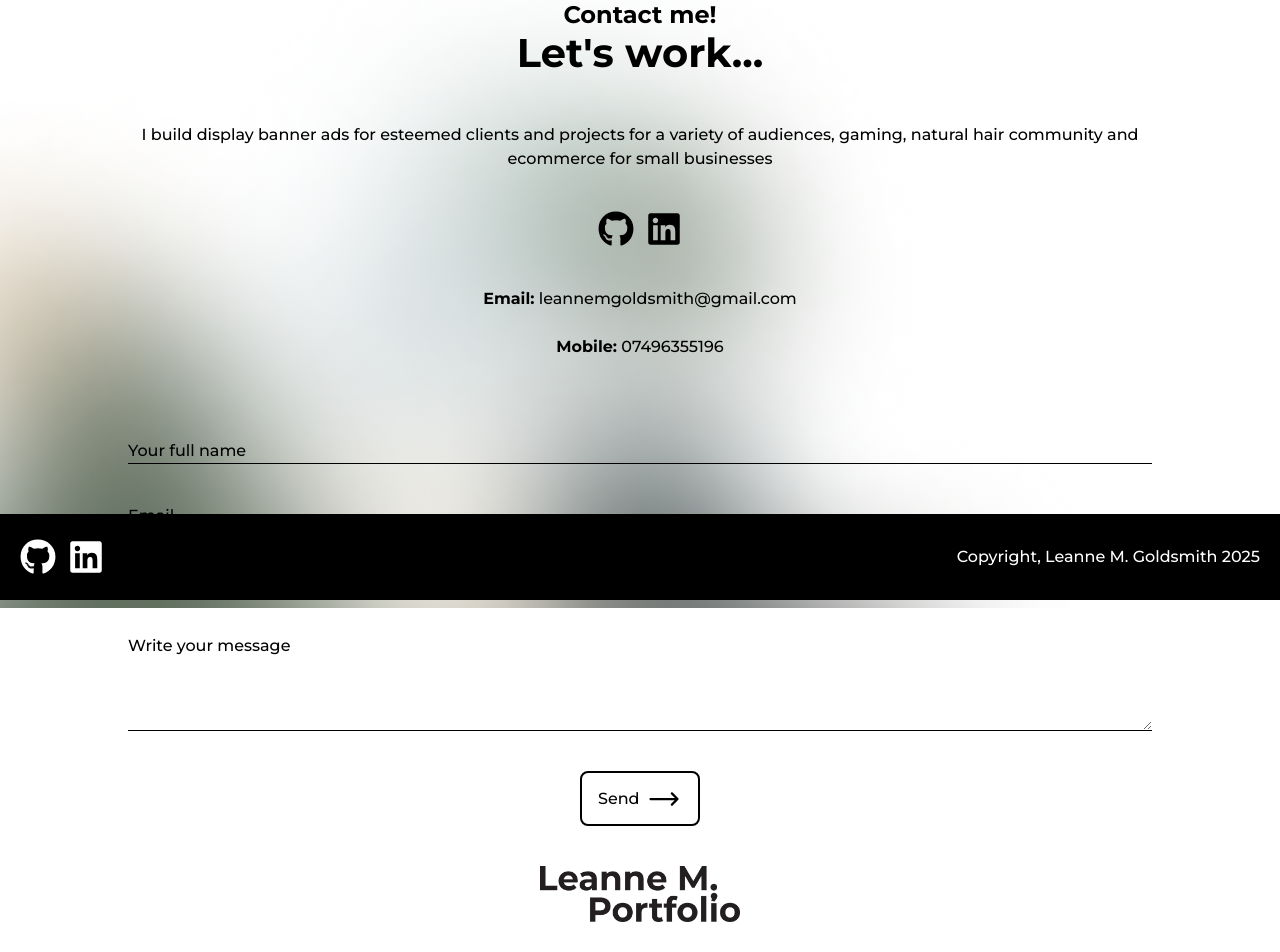
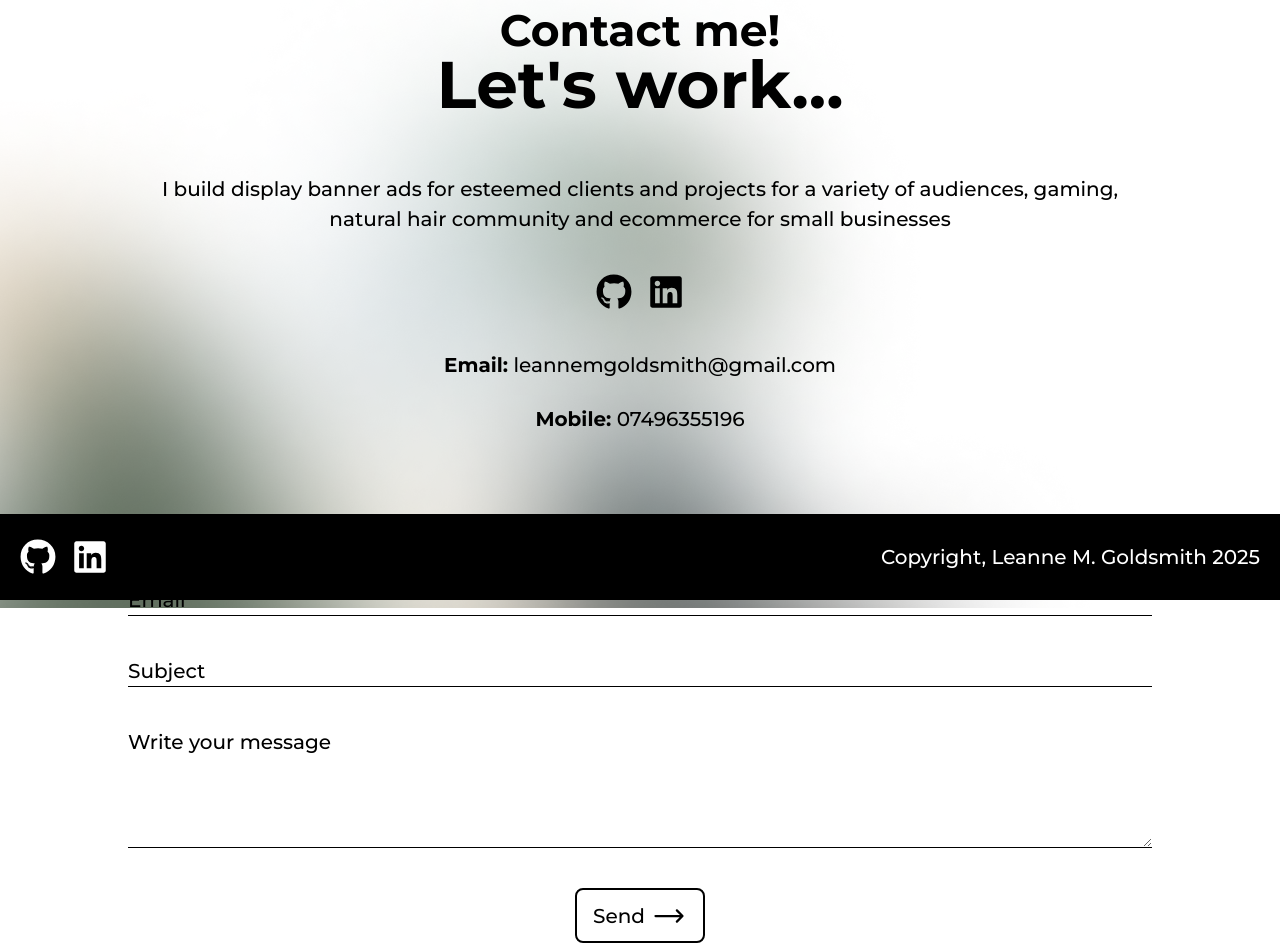
Before and after one commit to LeanneCodes/cybersecurity-portfolio, a Next.js app: page /contact in a window 1280 px wide. Shown: the part 200-1152 px from the top of the page. Built offline with nearby package versions, Linux system fonts and the light colour scheme.

Commit message:
resized up to 1280px xl

```diff
--- a/app/about/page.jsx
+++ b/app/about/page.jsx
@@ -7,7 +7,7 @@ import Labels from '@/components/Labels/Labels';
 
 const page = () => {
   return (
-    <div className='xxs:flex xxs:flex-col xxs:pr-0 flex pt-10 pr-48 pb-[86px]'>
+    <div className='xxs:flex xxs:flex-col xxs:pr-0 xxs:pb-0 lg:pt-20 flex pt-10 pr-48 pb-[86px]'>
         <div className='flex items-start flex-col w-1/2'>
             <Image
                 alt="Triangles with an image of Leanne"
@@ -15,11 +15,11 @@ const page = () => {
                 width={500}
                 height={500}
                 id="about_triangles"
-                className="xxs:hidden sm:block relative left-0 top-0"
+                className="xxs:hidden 2xl:block relative left-0 top-0"
             />
         </div>
         <div className='xxs:w-4/5 xxs:mx-auto flex flex-col justify-around items-start w-1/2'>
-            <div className='mb-10'>
+            <div className='mb-10 md:w-full md:flex md:justify-center'>
                 <Image
                     src={"/logo.png"}
                     alt="Logo"
--- a/app/contact/page.jsx
+++ b/app/contact/page.jsx
@@ -98,23 +98,23 @@ const Page = () => {
         <div className='xxs:flex xxs:flex-col xxs:px-0 xxs:pt-12 flex px-60 pt-36'>
             <div className='xxs:w-4/5 xxs:mx-auto xxs:mb-20 w-1/2'>
                 <div>
-                    <h1 className='xxs:text-[24px] xxs:text-center text-[36px] font-bold'>Contact me!</h1>
-                    <h2 className='xxs:text-[40px] xxs:text-center xxs:mt-[-10px] text-[62px] mt-[-25px] mb-10 font-bold'>Let's work...</h2>
+                    <h1 className='xxs:text-[24px] xxs:text-center md:text-[32px] lg:text-[44px] text-[36px] font-bold'>Contact me!</h1>
+                    <h2 className='xxs:text-[40px] xxs:text-center xxs:mt-[-10px] md:text-[52px] md:mt-[-18px] lg:text-[66px] lg:mt-[-28px] text-[62px] mt-[-25px] mb-10 font-bold'>Let's work...</h2>
 
-                    <p className='xxs:w-full xxs:text-center w-3/4 mb-10'>I build display banner ads for esteemed clients and projects for a variety of audiences, gaming, natural hair community and ecommerce for small businesses</p>
+                    <p className='xxs:w-full xxs:text-center lg:text-[20px] w-3/4 mb-10'>I build display banner ads for esteemed clients and projects for a variety of audiences, gaming, natural hair community and ecommerce for small businesses</p>
 
                     <div className='xxs:mb-10 xxs:flex xxs:justify-center'>
                         <ProfileLinks />
                     </div>
 
-                    <h3 className='xxs:text-center'><strong>Email:</strong> leannemgoldsmith@gmail.com</h3><br/>
-                    <h3 className='xxs:text-center'><strong>Mobile:</strong> 07496355196</h3>
+                    <h3 className='xxs:text-center lg:text-[20px]'><strong>Email:</strong> leannemgoldsmith@gmail.com</h3><br/>
+                    <h3 className='xxs:text-center lg:text-[20px]'><strong>Mobile:</strong> 07496355196</h3>
                 </div>
             </div>
 
             {/* Right Section with Form */}
             <div className="xxs:w-4/5 xxs:px-0 xxs:mx-auto w-1/2 px-16">
-                <form className="space-y-10" onSubmit={handleSubmit}>
+                <form className="space-y-10 lg:text-[20px]" onSubmit={handleSubmit}>
                 <div>
                     <input
                     type="text"
@@ -166,7 +166,7 @@ const Page = () => {
                 <div className="xxs:flex xxs:flex-col xxs:space-y-5 xxs:justify-between xxs:items-center xxs:pb-16 xs:space-y-10 flex justify-between">
                     <button
                     type="submit"
-                    className="group flex items-center justify-between w-[120px] h-[55px] btn border-2 border-black rounded-lg p-4 cursor-pointer hover:bg-gray-800 hover:text-white focus:outline-none focus:ring-2 focus:ring-gray-500"
+                    className="lg:text-[20px] lg:w-[130px] group flex items-center justify-between w-[120px] h-[55px] btn border-2 border-black rounded-lg p-4 cursor-pointer hover:bg-gray-800 hover:text-white focus:outline-none focus:ring-2 focus:ring-gray-500"
                     >
                     Send
                     <HiOutlineArrowLongRight className="text-4xl transition-transform duration-300 group-hover:translate-x-2" />
--- a/app/page.js
+++ b/app/page.js
@@ -6,7 +6,7 @@ import { HiOutlineArrowLongRight } from "react-icons/hi2";
 export default function Home() {
   return (
     <main
-      id="homepage" className="xxs:mt-[149px]"
+      id="homepage" className="xxs:mt-[149px] lg:mt-[225px]"
     >
       <div>
         <Image
@@ -14,15 +14,15 @@ export default function Home() {
           alt="Logo"
           width={780}
           height={64}
-          className="xxs:w-4/5 xxs:mx-auto mt-[80px] ml-[200px] relative z-10"
+          className="xxs:w-4/5 xxs:mx-auto lg:w-1/2 lg:ml-[100px] xl:mt-[80px] ml-[200px] relative z-10"
         />
 
-        <h1 className="xxs:w-4/5 xxs:mx-auto xxs:text-center mt-[50px] ml-[200px] w-[40%] relative z-10 text-[20px]">
+        <h1 className="xxs:w-4/5 xxs:mx-auto xxs:text-center lg:text-left lg:ml-[100px] lg:w-2/3 mt-[50px] ml-[200px] w-[40%] relative z-10 text-[20px]">
           I build display banner ads for esteemed clients and projects for a variety of audiences, including gamers, natural hair community and ecommerce for small businesses
         </h1>
 
         <Link href="/projects">
-          <OutlineButton className="xxs:w-4/5 xxs:mx-auto xs:w-1/2 mt-[50px] ml-[200px] text-[20px] bg-white h-[60px] w-[230px] flex justify-around items-center relative z-10 group">
+          <OutlineButton className="xxs:w-4/5 xxs:mx-auto xs:w-1/2 sm:w-[40%] md:w-[30%] lg:ml-[100px] lg:w-1/4 xl:w-[19%] mt-[50px] ml-[200px] text-[20px] bg-white h-[60px] w-[230px] flex justify-around items-center relative z-10 group">
             View Portfolio
             <HiOutlineArrowLongRight className="text-4xl transition-transform duration-300 group-hover:translate-x-2" />
           </OutlineButton>
--- a/components/Footer/DefaultFooter.jsx
+++ b/components/Footer/DefaultFooter.jsx
@@ -9,7 +9,7 @@ const DefaultFooter = () => {
       <div>
         <ProfileLinks />
       </div>
-      <div className='xxs:text-sm xxs:text-center xs:text-[16px]'>
+      <div className='xxs:text-sm xxs:text-center xs:text-[16px] md:text-[20px]'>
         Copyright, Leanne M. Goldsmith {currentYear}
       </div>
     </div>
--- a/components/Footer/Footer.jsx
+++ b/components/Footer/Footer.jsx
@@ -18,7 +18,7 @@ const Footer = () => {
   useEffect(() => {
     // Update footer type based on window width
     const handleResize = () => {
-      if (window.innerWidth >= 640) {
+      if (window.innerWidth >= 768) {
         // Show HomeFooter for wider screens (sm breakpoint and above)
         setShowHomeFooter(true);
       } else {
--- a/components/Navbar/Navbar.jsx
+++ b/components/Navbar/Navbar.jsx
@@ -49,13 +49,13 @@ const Navbar = () => {
             width={248}
             height={64}
             priority
-            className="xxs:w-1/2 relative"
+            className="xxs:w-1/2 sm:w-3/4 relative"
           />
         </Link>
 
         {/* Desktop Nav Links */}
-        <div className="hidden sm:flex">
-          <ul className="flex flex-row items-center gap-8">
+        <div className="hidden md:flex">
+          <ul className="md:gap-5 lg:gap-8 flex flex-row items-center">
             <li>
               <Link
                 href="/about"
@@ -102,7 +102,7 @@ const Navbar = () => {
         {/* Mobile Menu Icon */}
         <div
           onClick={handleNav}
-          className="sm:hidden cursor-pointer relative z-[102]"
+          className="md:hidden cursor-pointer relative z-[102]"
         >
           {menuOpen ? <AiOutlineClose size={25} /> : <AiOutlineMenu size={25} />}
         </div>
@@ -115,7 +115,7 @@ const Navbar = () => {
         }`}
       >
         {/* Mobile Nav Links */}
-        <ul className="flex flex-col justify-center items-center h-full gap-8 text-white text-[20px]">
+        <ul className="flex flex-col justify-center items-center h-full gap-8 text-white text-[24px]">
           <Link href="/about">
             <li onClick={handleNav} className="hover:text-gray-300">
               About Me
@@ -129,7 +129,7 @@ const Navbar = () => {
           <Link href="/cv">
             <li
               onClick={handleNav}
-              className="btn border-2 border-white rounded-lg p-4 text-[16px] w-full text-center hover:bg-white hover:text-black"
+              className="btn border-2 border-white rounded-lg p-4 text-[24px] w-full text-center hover:bg-white hover:text-black"
             >
               My CV
             </li>
@@ -137,7 +137,7 @@ const Navbar = () => {
           <Link href="/contact">
             <li
               onClick={handleNav}
-              className="btn border-2 border-black rounded-lg bg-black text-white p-4 text-[16px] w-full text-center hover:bg-gray-800"
+              className="btn border-2 border-black rounded-lg bg-black text-white p-4 text-[24px] w-full text-center hover:bg-gray-800"
             >
               Contact
             </li>
--- a/components/ProfileLinks/ProfileLinks.jsx
+++ b/components/ProfileLinks/ProfileLinks.jsx
@@ -4,7 +4,7 @@ import { FaGithub, FaLinkedin } from "react-icons/fa";
 
 const ProfileLinks = () => {
   return (
-    <ul className="xxs:gap-2 xs:gap-3 flex flex-row gap-4">
+    <ul className="xxs:gap-2 xs:gap-3 md:gap-4 flex flex-row">
         <Link href="https://github.com/LeanneCodes" aria-label="GitHub" target="_blank" rel="noopener noreferrer">
             <li className="text-4xl hover:text-gray-400 transition-colors">
                 <FaGithub />
```
